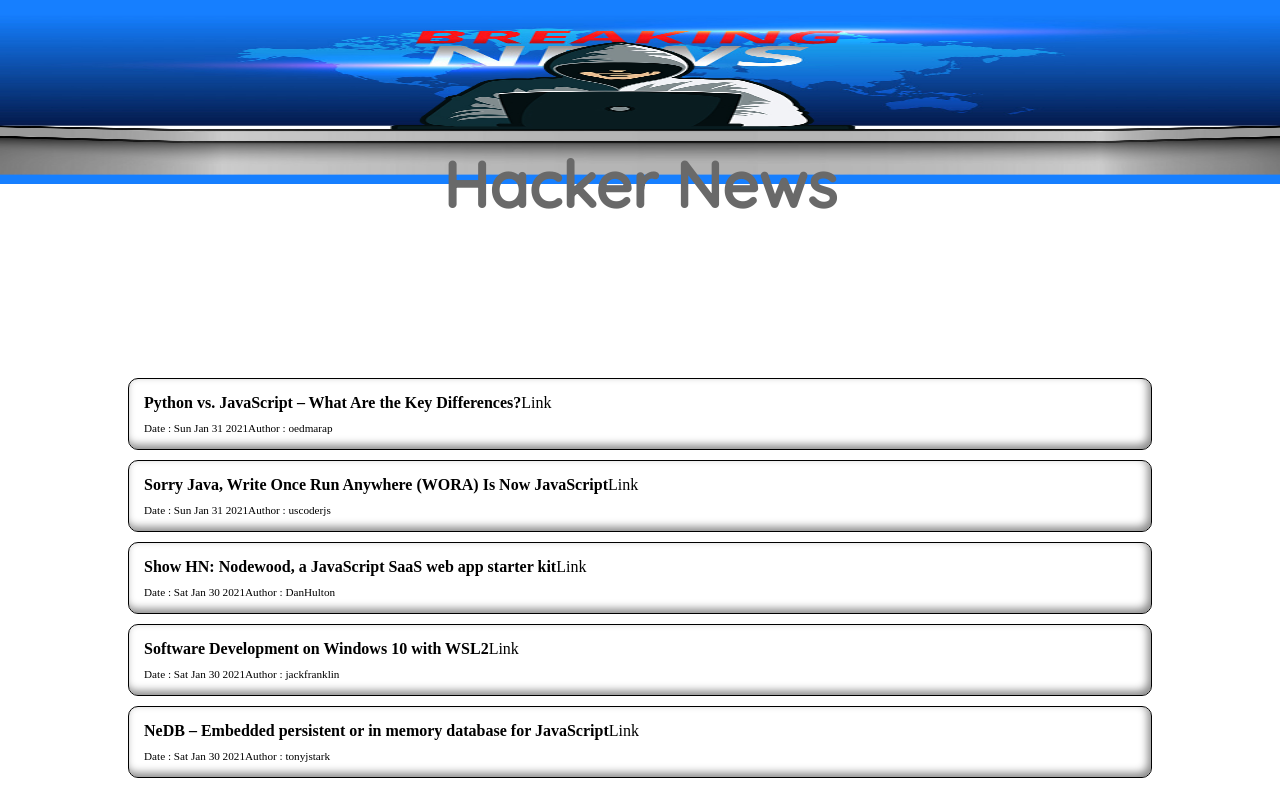
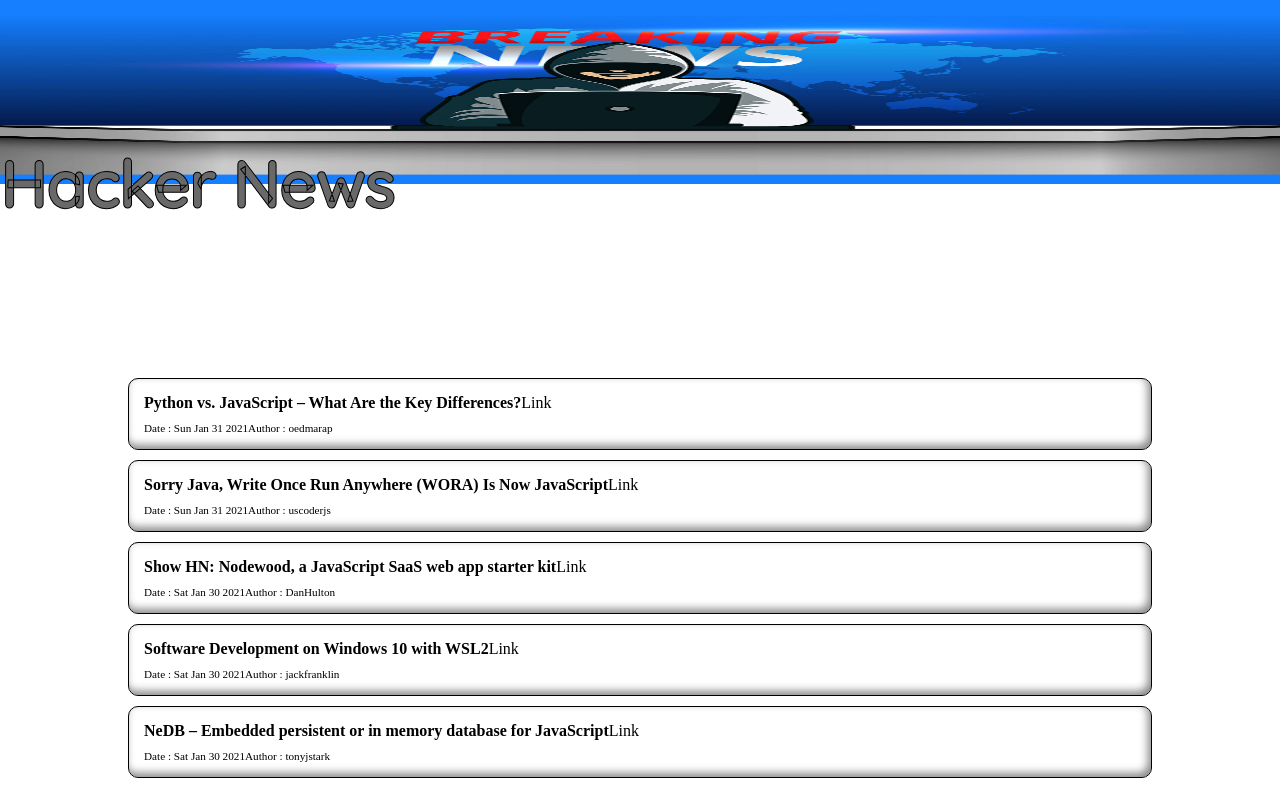
Before and after one commit to kajalben/hacker-news-api, a React (Create React App) app: page / in a window 1280 px wide. Shown: the top 786 px of the page. Built offline with nearby package versions, Linux system fonts and the light colour scheme; a web font is replaced by a local one.

Commit message:
header text fix

```diff
--- a/src/Header.css
+++ b/src/Header.css
@@ -23,6 +23,8 @@
     font-weight: bold;
     font-family: 'Quicksand', sans-serif;
     color: 	#696969;
-    text-align: center;
+    text-align: left;
     width: 100%;
+    -webkit-text-stroke-width: 1px;
+    -webkit-text-stroke-color: black;
 }
```
Also changed, not shown: 2 other files (tests, documents, lock files or other folders).
